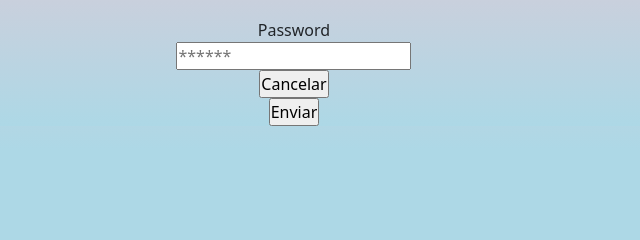
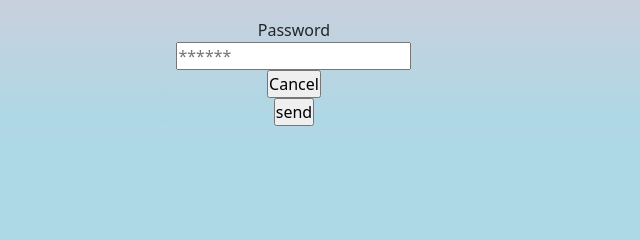
Before and after one commit to SaturnoBot/ProyecytoDesarrolloWebCoder, a website: page pages/join.html in a window 1280 px wide. Shown: the part 429-669 px from the top of the page, 346-986 px from the left. Drawn offline with nearby package versions, Linux system fonts and the light colour scheme.

Commit message:
version 1.1

```diff
--- a/pages/join.html
+++ b/pages/join.html
@@ -70,8 +70,8 @@ href="https://cdnjs.cloudflare.com/ajax/libs/animate.css/4.1.1/animate.min.css"
 		</fieldset>
 		</div>
 
-			<input type="reset" value="Cancelar">
-			<input type="submit" value="Enviar">
+			<input type="reset" value="Cancel">
+			<input type="submit" value="send">
 <!--cierra registro-->
 </main>
 
```
Also changed, not shown: pages/showyourpet.html (+2 -2 lines).
